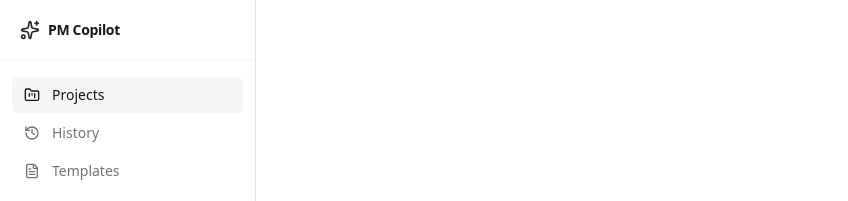
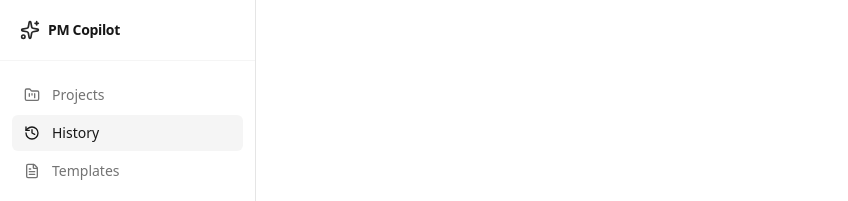
Before and after one commit to 1skyi/pm-copilot, a Next.js app: page /history in a window 1280 px wide. Shown: the top 201 px of the page, without its empty margins (0-848 px from the left). Built offline with nearby package versions, Linux system fonts and the light colour scheme.

Commit message:
fix-sidebar-active-state-and-button-color

```diff
--- a/src/components/layout/Sidebar.tsx
+++ b/src/components/layout/Sidebar.tsx
@@ -1,6 +1,6 @@
 "use client"
 
-import { useState } from "react"
+import { usePathname } from "next/navigation"
 import Link from "next/link"
 import {
   LayoutDashboard,
@@ -22,7 +22,8 @@ const iconMap: Record<string, React.ComponentType<{ className?: string }>> = {
 }
 
 export function Sidebar() {
-  const [activeId, setActiveId] = useState("projects")
+  const pathname = usePathname()
+  const activeId = pathname === "/" ? "projects" : pathname.replace("/", "")
 
   return (
     <div className="flex h-full flex-col">
@@ -42,7 +43,7 @@ export function Sidebar() {
             <Link
               key={item.id}
               href={item.id === "projects" ? "/" : `/${item.id}`}
-              onClick={() => setActiveId(item.id)}
+
               className={cn(
                 "flex w-full items-center gap-3 rounded-md px-3 py-2 text-sm transition-colors",
                 activeId === item.id
--- a/src/components/workspace/Workspace.tsx
+++ b/src/components/workspace/Workspace.tsx
@@ -176,7 +176,7 @@ export function Workspace({
           </div>
         )}
 
-        <Button onClick={handleGenerate} className="w-full h-8 text-sm gap-1.5 transition-all" size="sm" disabled={phase !== "idle"} variant={phase === "completed" ? "outline" : "default"}>
+        <Button onClick={handleGenerate} size="sm" disabled={phase !== "idle"} variant={phase === "completed" ? "default" : "default"} className={phase === "completed" ? "w-full h-8 text-sm gap-1.5 transition-all bg-emerald-500 hover:bg-emerald-600 text-white" : "w-full h-8 text-sm gap-1.5 transition-all"}>
           {buttonContent()}
         </Button>
 
```
